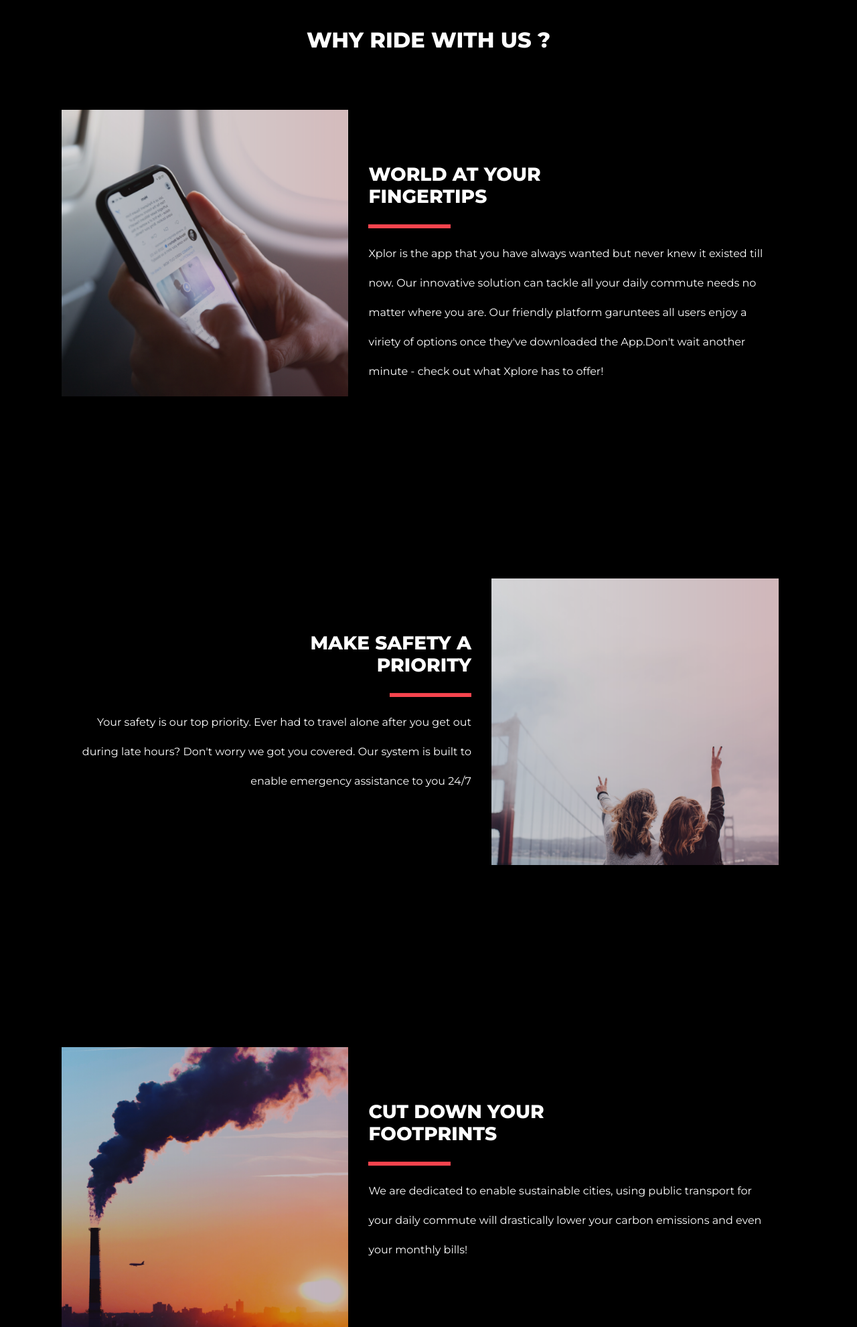
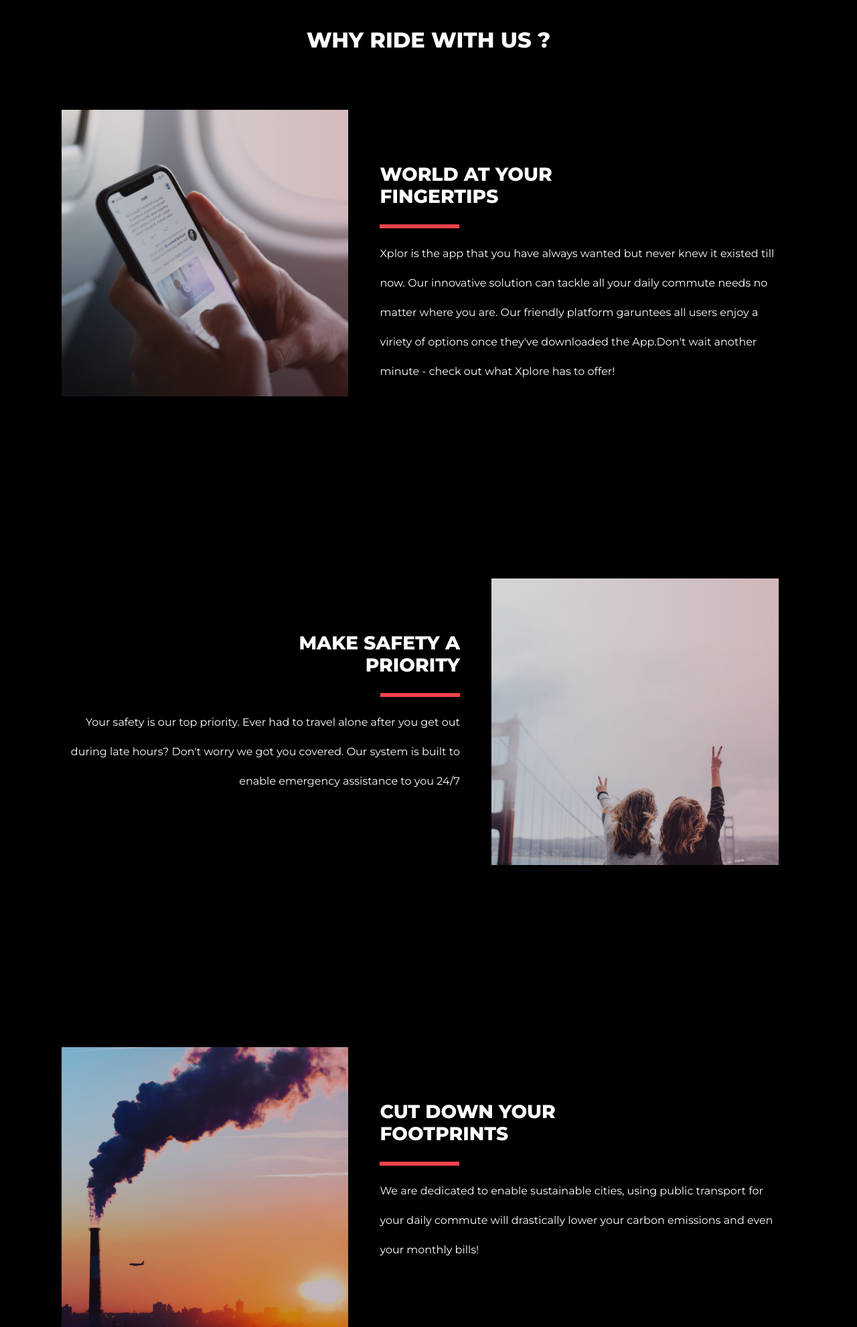
Before and after one commit to 0snowden0/project-xplor-site, a PHP site: page / in a window 1280 px wide. Shown: the part 863-2845 px from the top of the page at 67% size. Run offline with PHP 8.4, Linux system fonts and the light colour scheme; some libraries are stand-ins or nearby versions.

Commit message:
winding up 07

```diff
--- a/product_page/styles.css
+++ b/product_page/styles.css
@@ -212,6 +212,14 @@ html{
 .content{
 	padding-left:6vw;
 	padding-right:8vw;
+	}
+
+.content-box{
+	padding-left:2rem;
+	}
+
+.peace-content-box{
+	padding-right:2rem;
 	}
 }
 
```
